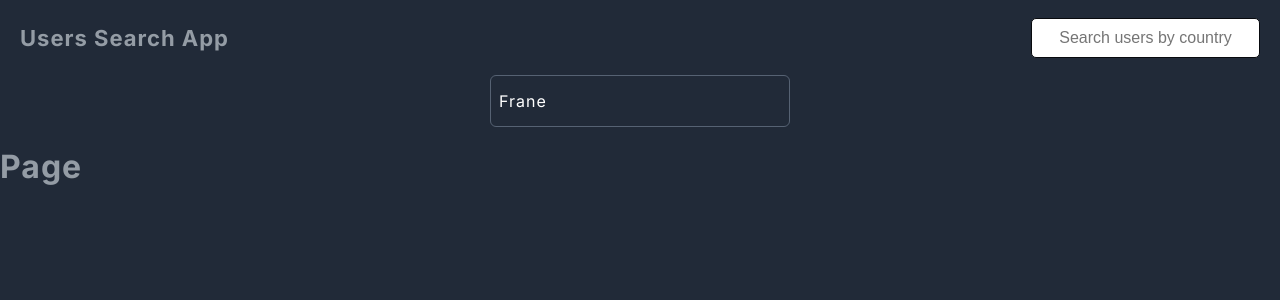
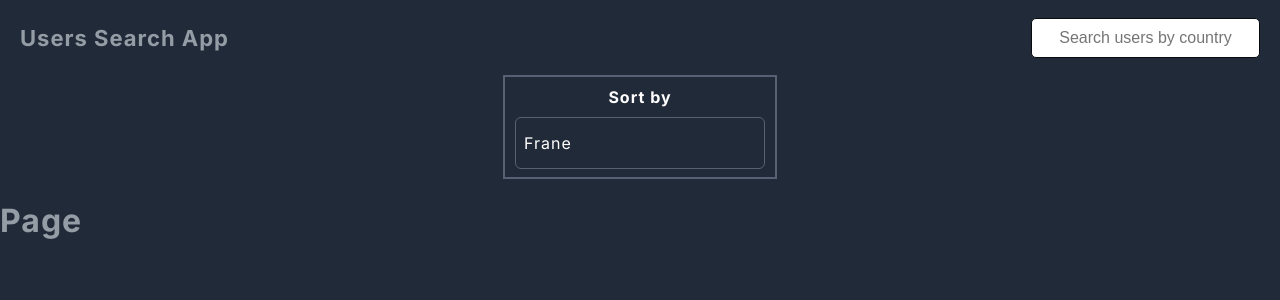
Before and after one commit to felix1234567890/users-next, a Next.js app: page / in a window 1280 px wide. Shown: the top 300 px of the page. Built offline with nearby package versions, Linux system fonts and the light colour scheme.

Commit message:
Added filter component

```diff
--- a/src/app/layout.tsx
+++ b/src/app/layout.tsx
@@ -2,13 +2,13 @@ import './globals.css'
 import type { Metadata } from 'next'
 import { Inter } from 'next/font/google'
 import Header from '@/components/Header/Header'
-import Select from '@/components/Select/Select'
+import Filter from '@/components/Filter/Filter'
 
 const inter = Inter({ subsets: ['latin'] })
 
 export const metadata: Metadata = {
-  title: 'Create Next App',
-  description: 'Generated by create next app',
+  title: 'Users Search App',
+  description: 'Search users by country',
 }
 
 export default function RootLayout({
@@ -20,7 +20,7 @@ export default function RootLayout({
     <html lang="en">
       <body className={inter.className}>
       <Header title='Users Search App'/>
-      <Select options={[{label:'Frane'}, {label:'Jure'}]}/>
+      <Filter />
         {children}</body>
     </html>
   )
--- /dev/null
+++ b/src/components/Filter/Filter.module.css
@@ -0,0 +1,13 @@
+.sortBy {
+  border: 2px solid #566273;
+  padding: 1rem;
+  max-width: 25rem;
+  margin: auto;
+}
+.sortBy__span {
+  color: white;
+  font-weight: 700;
+  text-align: center;
+  display: block;
+  margin-bottom: 1rem;
+}
--- /dev/null
+++ b/src/components/Filter/Filter.tsx
@@ -0,0 +1,14 @@
+'use client'
+import Select from "../Select/Select";
+import styles from './Filter.module.css'
+
+export default function Filter() {
+    const options = [{label:'Frane'}, {label:'Jure'}]
+    const onInput = (label:string) => console.log(label)
+  return (
+    <div className={styles.sortBy}>
+      <span className={styles.sortBy__span}>Sort by</span>
+        <Select options={options} onInput={onInput} />
+    </div>
+  );
+}
--- a/src/components/Select/Select.module.css
+++ b/src/components/Select/Select.module.css
@@ -1,6 +1,6 @@
 .custom__select {
     position: relative;
-    width: 300px;
+    width: 100%;
     margin: 0 auto;
     text-align: left;
     outline: none;
--- a/src/components/Select/Select.tsx
+++ b/src/components/Select/Select.tsx
@@ -4,9 +4,9 @@ import styles from "./Select.module.css";
 
 interface SelectProps {
   options: { label: string }[];
+  onInput: (label:string) => void;
 }
-export default function Select({ options }: SelectProps) {
-  const onInput = (label:string) => {};
+export default function Select({ options, onInput }: SelectProps) {
   const selectDiv = useRef<HTMLDivElement>(null);
   const [selected, setSelected] = useState(
     options.length > 0 ? options[0].label : null
--- a/tsconfig.json
+++ b/tsconfig.json
@@ -9,7 +9,7 @@
     "noEmit": true,
     "esModuleInterop": true,
     "module": "esnext",
-    "moduleResolution": "Node",
+    "moduleResolution": "node",
     "resolveJsonModule": true,
     "isolatedModules": true,
     "jsx": "preserve",
```
